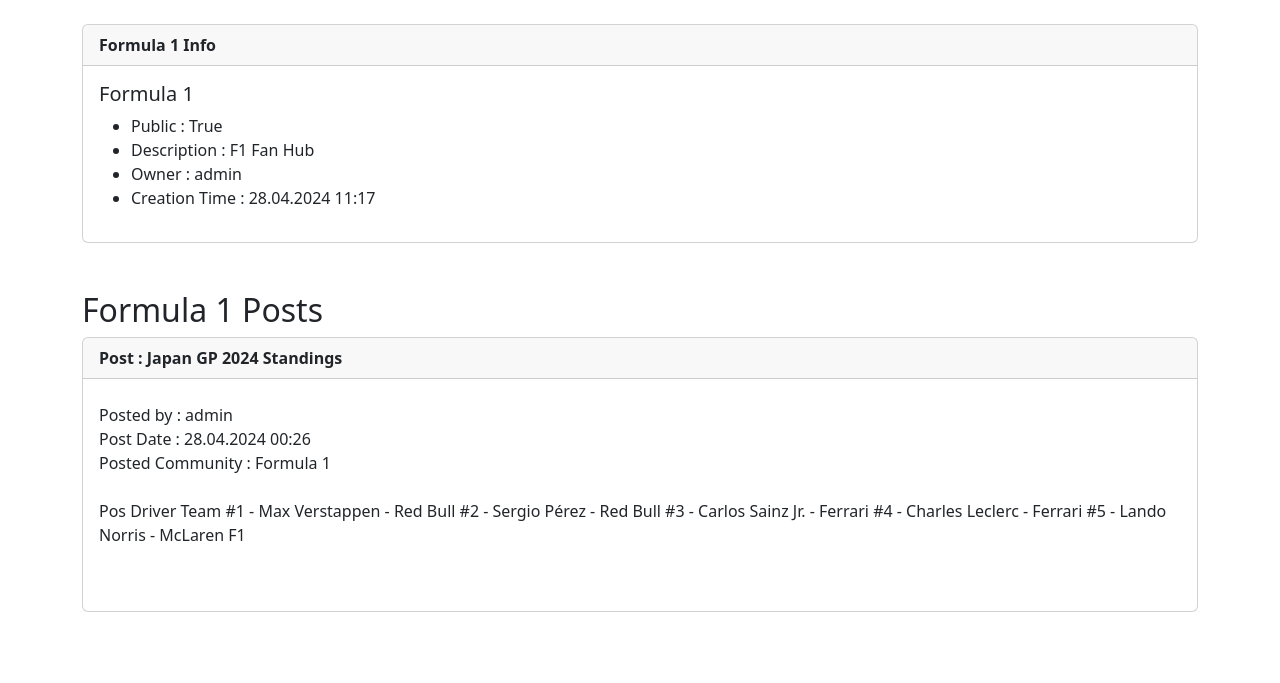
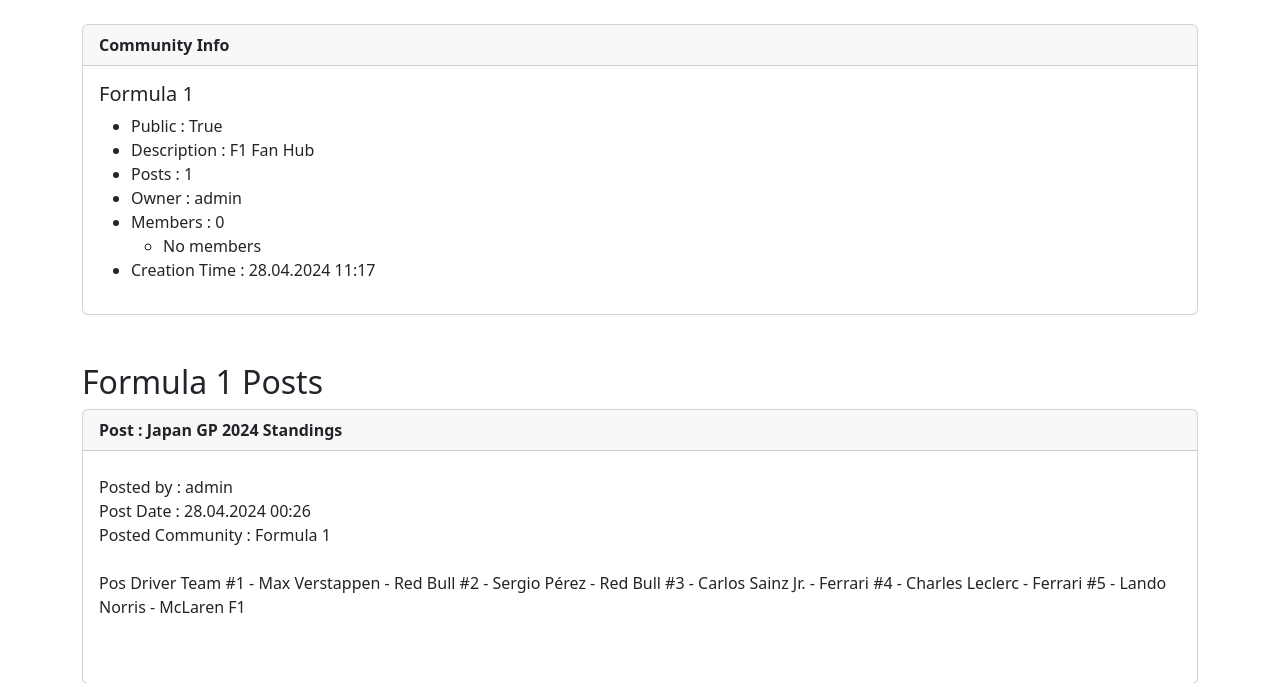
Before and after one commit to ctrlaltkurt/SWE573-REPO-OALTINKURT, a Django app: a page that uses comflex/comflex_website/post_app/templates/posts/show_community.html in a window 1280 px wide. Shown: the part 56-739 px from the top of the page. Run offline with Django 5.2, Linux system fonts and the light colour scheme; data comes from the database, SQL or seed files in the repository; both versions use the stored data as it was after the commit.

Commit message:
add joined communities to profile and member-post count to community page

```diff
--- a/comflex/comflex_website/post_app/models.py
+++ b/comflex/comflex_website/post_app/models.py
@@ -17,6 +17,8 @@ class Community(models.Model):
 	description = models.TextField(blank = True)
 	owner_id = models.IntegerField('Community Owner', blank = False, default = 1 )
 	owner_username = models.ForeignKey(User, blank = False, null = True, on_delete=models.SET_NULL)
+	members = models.ManyToManyField(User, related_name='communities', blank=True)
+
 
 	def __str__(self):
 		return self.name
@@ -26,6 +28,7 @@ class SiteUser(models.Model):
 	first_name = models.CharField(max_length=30)
 	last_name =models.CharField(max_length=30)
 	email = models.EmailField('User Email' , max_length=30, blank = True)
+	member_of = models.ForeignKey(Community, blank=True, null=True, on_delete=models.CASCADE)
 
 	def __str__(self):
 		return self.first_name + ' ' + self.last_name
--- a/comflex/comflex_website/post_app/templates/posts/show_community.html
+++ b/comflex/comflex_website/post_app/templates/posts/show_community.html
@@ -6,7 +6,7 @@
 
 <div class="card">
   <div class="card-header">
-    <strong> {{ community }} Info </strong>
+    <strong> Community Info </strong>
   </div>
   <div class="card-body">
     <h5 class="card-title"> {{ community }} </h5>
@@ -14,7 +14,18 @@
 	<ul>
 	<li>Public : {{ community.is_public }}</li>
 	<li>Description : {{ community.description }}</li>
+	<li>Posts : {{ posts_count }}</li>
 	<li>Owner : {{ community.owner_username }}</li>
+	<li>Members : {{ community.members.all.count }}
+        <ul>
+          {% for member in community.members.all %}
+            <li>{{ member.username }}</li> <!-- Displaying username of each member -->
+          {% empty %}
+            <li>No members</li>
+          {% endfor %}
+        </ul>
+	</li>
+
 	<li>Creation Time : {{ community.creation_date|date:"d.m.Y H:i"  }}</li>
 	<!--<li>Zip Code : {{ community.zip_code }}</li>
 	<li>Phone : {{ community.phone }}</li>
--- a/comflex/comflex_website/post_app/views.py
+++ b/comflex/comflex_website/post_app/views.py
@@ -9,10 +9,20 @@ from .forms import CommunityForm , PostingForm
 
 
 def my_profile(request):
+    user = request.user  # Gets the current logged-in user
+    communities = user.communities.all()  # Retrieves all communities that the user is a part of
+    return render(request, 'posts/my_profile.html', {
+        'user': user,
+        'communities': communities
+    })
+
+
+'''
+def my_profile(request):
 	user_info = SiteUser.objects.all()
 	return render(request, 'posts/my_profile.html',
 		{'user_info' : user_info})
-
+'''
 '''
 def create_post(request):
 	submitted = False
@@ -82,8 +92,9 @@ def search_communities(request):
 def show_community(request,community_id):
 	community = Community.objects.get(pk=community_id)
 	posts = Posting.objects.filter(community=community).order_by('-posting_date')
+	posts_count = posts.count()
 	return render(request, 'posts/show_community.html',
-		{'community' : community, 'posts': posts})
+		{'community' : community, 'posts': posts, 'posts_count' : posts_count})
 
 
 def list_communities(request):
```
Also changed, not shown: comflex/comflex_website/post_app/admin.py (+19 -1 lines), comflex/comflex_website/post_app/templates/posts/my_profile.html (+8 -0 lines), comflex/comflex_website/db.sqlite3, comflex/comflex_website/post_app/migrations/0021_siteuser_member_of.py (added), comflex/comflex_website/post_app/migrations/0022_community_members.py (added), 4 other files.
